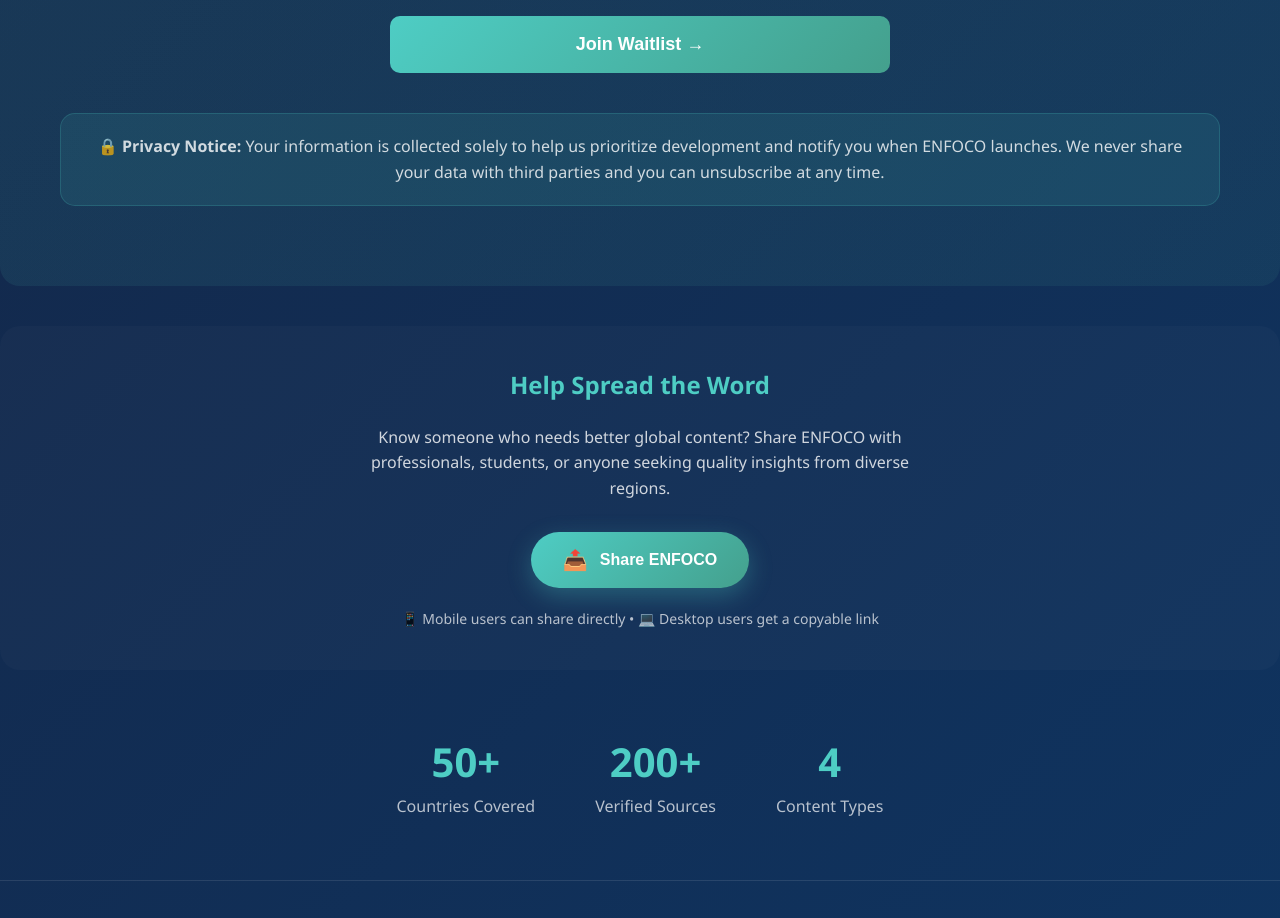
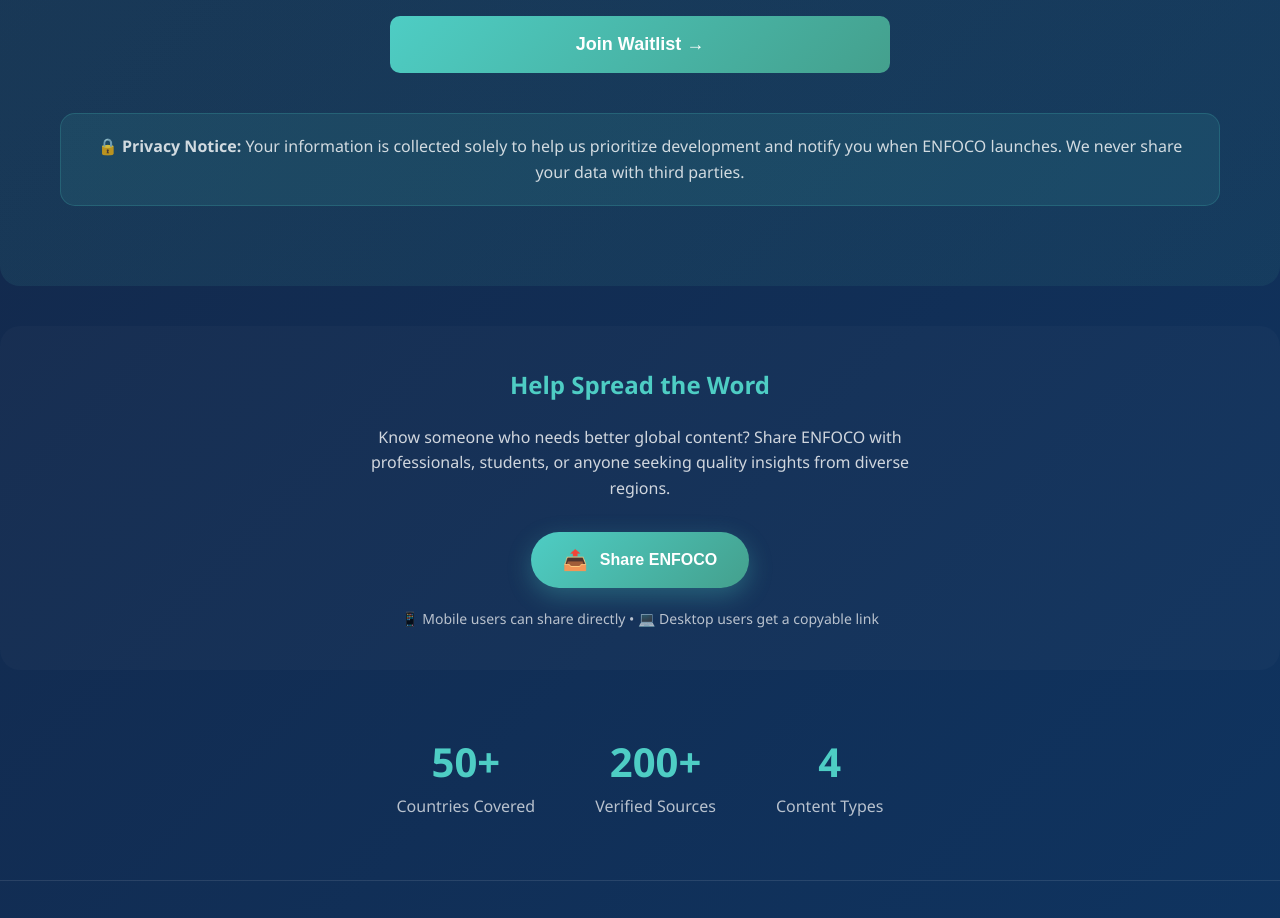
Before and after one commit to jmgreat-bit/EEenfocco, a website: page index.html in a window 1280 px wide. Shown: the part 5360-6278 px from the top of the page. Drawn offline with Linux system fonts and the light colour scheme.

Commit message:
Update index.html

```diff
--- a/index.html
+++ b/index.html
@@ -873,7 +873,7 @@
                 <div style="text-align: center; margin-top: 40px; padding: 20px; background: rgba(78, 205, 196, 0.1); border-radius: 15px; border: 1px solid rgba(78, 205, 196, 0.2);">
                     <p style="color: rgba(255, 255, 255, 0.8); font-size: 1rem; margin: 0;">
                         🔒 <strong>Privacy Notice:</strong> Your information is collected solely to help us prioritize development and notify you when ENFOCO launches.
-                        We never share your data with third parties and you can unsubscribe at any time.
+                        We never share your data with third parties.
                     </p>
                 </div>
             </div>
```
